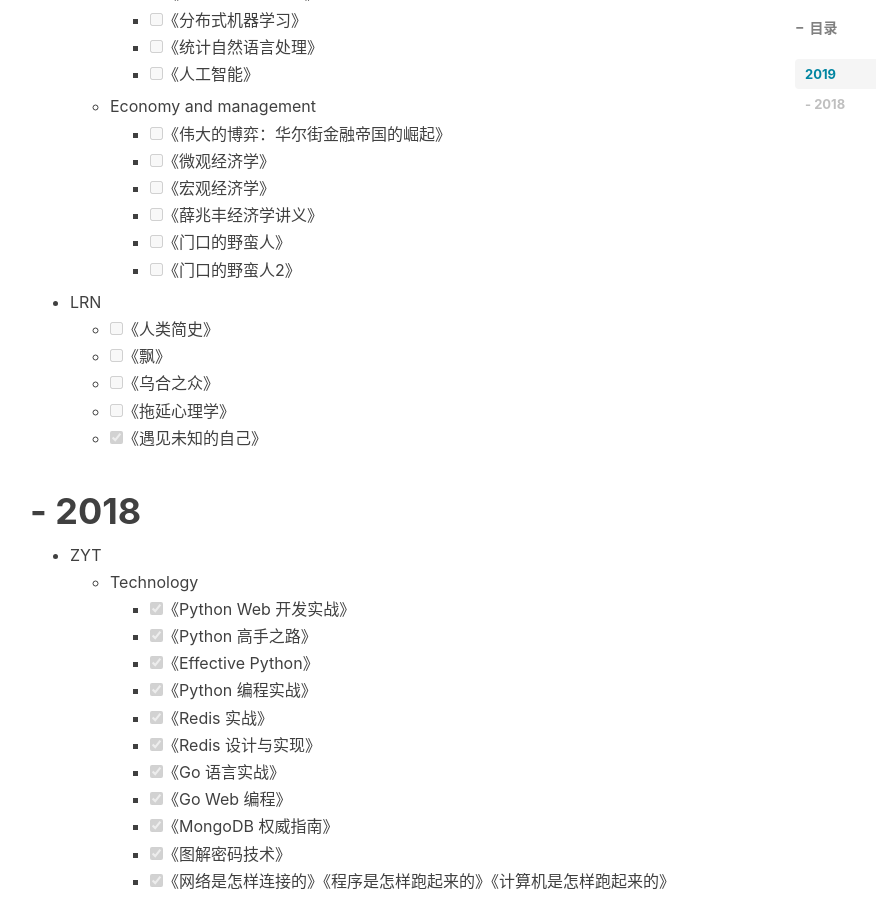
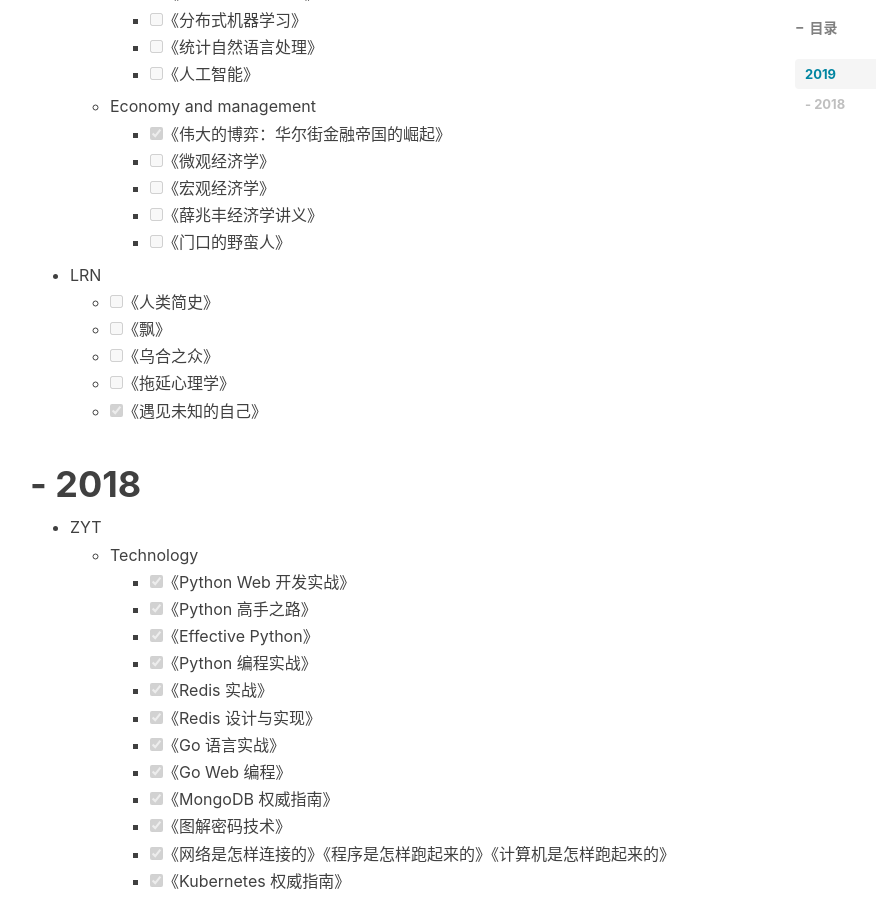
Before and after one commit to zyt312074545/zyt312074545.github.io, a Jekyll site: the page built from Book_list.md, in a window 1280 px wide and 900 px high, scrolled down 994 px. Shown: the whole window, without its empty margins (235-1111 px from the left). Built offline with Jekyll 4.4.1, drawn with Linux system fonts in a browser that asks for light colours; nearby versions of some CDN libraries; comment, search, counter and statistics services are not loaded.

Commit message:
update book

```diff
--- a/Book_list.md
+++ b/Book_list.md
@@ -32,12 +32,11 @@ tags:
         - [ ] 《人工智能》
 
     - Economy and management
-        - [ ] 《伟大的博弈：华尔街金融帝国的崛起》
+        - [x] 《伟大的博弈：华尔街金融帝国的崛起》
         - [ ] 《微观经济学》
         - [ ] 《宏观经济学》
         - [ ] 《薛兆丰经济学讲义》
         - [ ] 《门口的野蛮人》
-        - [ ] 《门口的野蛮人2》
 
 - LRN
     - [ ] 《人类简史》
```
